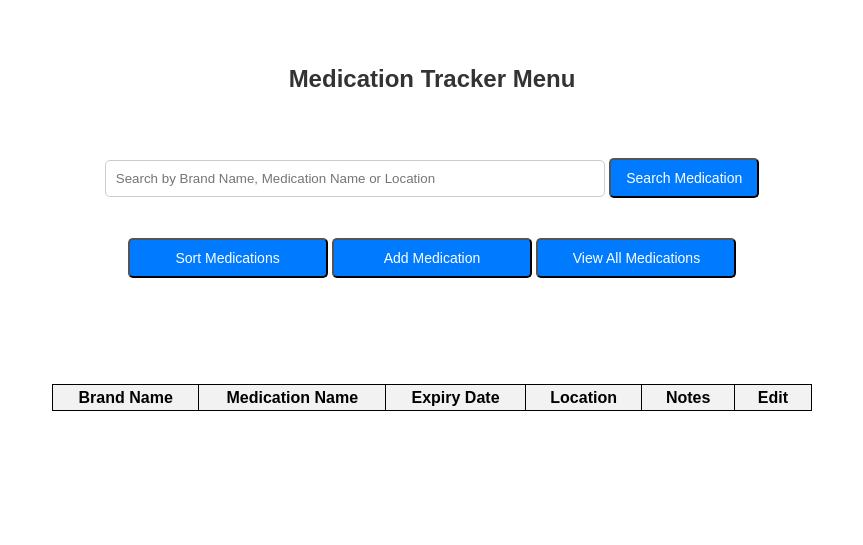
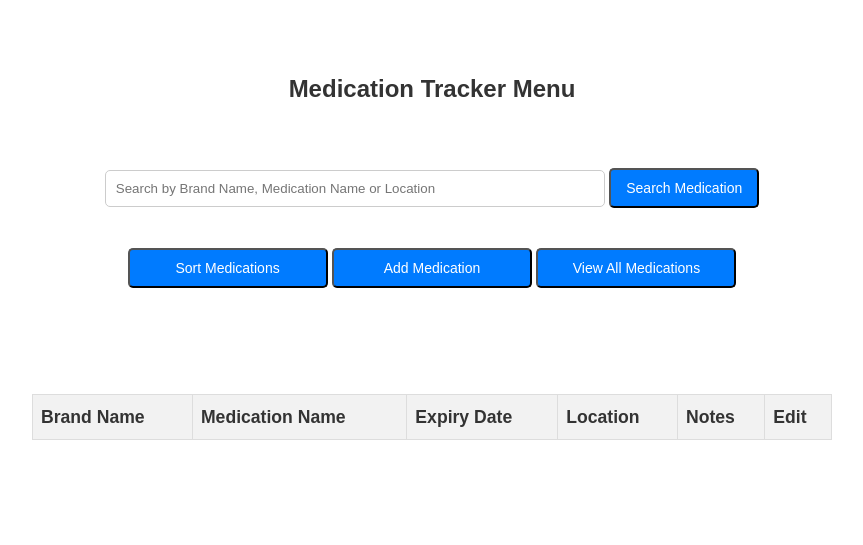
Before and after one commit to mdzoul/Medicine-Tracker, a Flask app: page / in a window 1280 px wide. Shown: the top 545 px of the page, without its empty margins (208-1071 px from the left). Run offline with Flask 3, Linux system fonts and the light colour scheme; data that the repository does not hold is empty.

Commit message:
chore: Add viewport meta tag to improve mobile view

```diff
--- a/static/css/styles.css
+++ b/static/css/styles.css
@@ -139,3 +139,79 @@ table {
   border-radius: 5px; /* Optional: Add rounded corners */
   box-sizing: border-box; /* Ensure padding doesn't increase width */
 }
+
+/* Base styles for all screens */
+
+body {
+  font-family: sans-serif;
+  margin: 20px;
+  line-height: 1.6;
+  color: #333;
+}
+
+/* Styles for tablets and larger screens */
+@media (min-width: 768px) {
+  body {
+    margin: 30px; /* Increase margin for larger screens */
+  }
+
+  table {
+    width: 90%; /* adjust table width for larger screens */
+    margin-left: auto;
+    margin-right: auto;
+  }
+
+  th,
+  td {
+    padding: 10px;
+    font-size: 1em; /* adjust font size for larger screens */
+  }
+}
+
+/* Styles for large screens (desktops) */
+@media (min-width: 1200px) {
+  body {
+    max-width: 1200px; /* Limit width for large desktops */
+    margin-left: auto;
+    margin-right: auto;
+    padding-left: 20px;
+    padding-right: 20px;
+  }
+  table {
+    width: 80%; /* adjust table width for larger screens */
+  }
+  th,
+  td {
+    padding: 12px;
+    font-size: 1.1em; /* adjust font size for larger screens */
+  }
+}
+
+/* Simple styles to make the table look a little more polished */
+table {
+  border-collapse: collapse;
+  width: 100%;
+}
+
+th,
+td {
+  border: 1px solid #ddd;
+  padding: 8px;
+  text-align: left;
+}
+
+th {
+  background-color: #f2f2f2;
+}
+
+.expired {
+  background-color: #ffdddd; /* Light red for expired */
+}
+
+.expiring {
+  background-color: #ffffcc; /* Yellow for expiring soon*/
+}
+
+.green {
+  background-color: lightgreen; /* Light green for safe */
+}
--- a/templates/edit.html
+++ b/templates/edit.html
@@ -3,6 +3,7 @@
 
 <head>
     <meta charset="UTF-8">
+    <meta name="viewport" content="width=device-width, initial-scale=1.0">
     <title>Edit Medication</title>
     <link rel="stylesheet" href="/static/css/styles.css">
 </head>
--- a/templates/index.html
+++ b/templates/index.html
@@ -3,6 +3,7 @@
 
 <head>
     <meta charset="UTF-8">
+    <meta name="viewport" content="width=device-width, initial-scale=1.0">
     <title>Medication Tracker</title>
     <link rel="stylesheet" href="/static/css/styles.css">
 </head>
--- a/templates/medications.html
+++ b/templates/medications.html
@@ -3,6 +3,7 @@
 
 <head>
     <meta charset="UTF-8">
+    <meta name="viewport" content="width=device-width, initial-scale=1.0">
     <title>Medication List</title>
     <link rel="stylesheet" href="/static/css/styles.css">
 </head>
```
